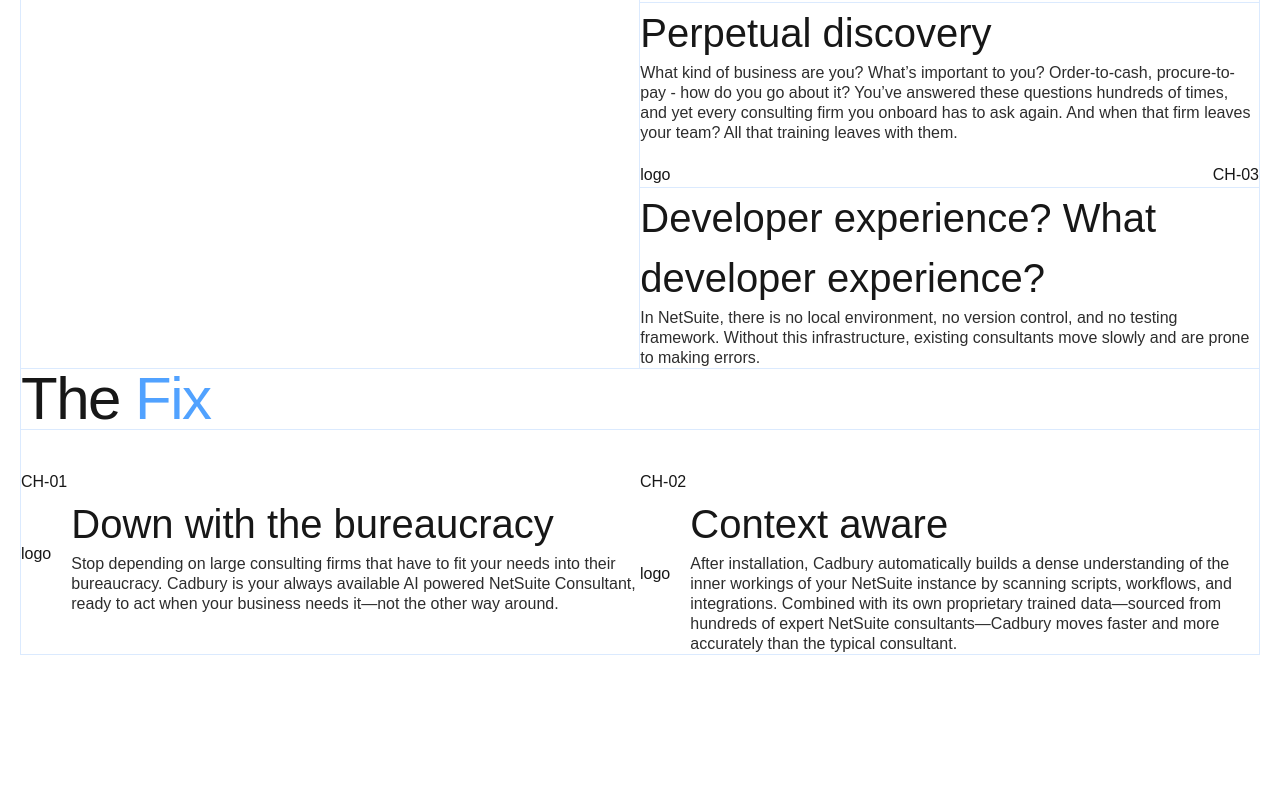
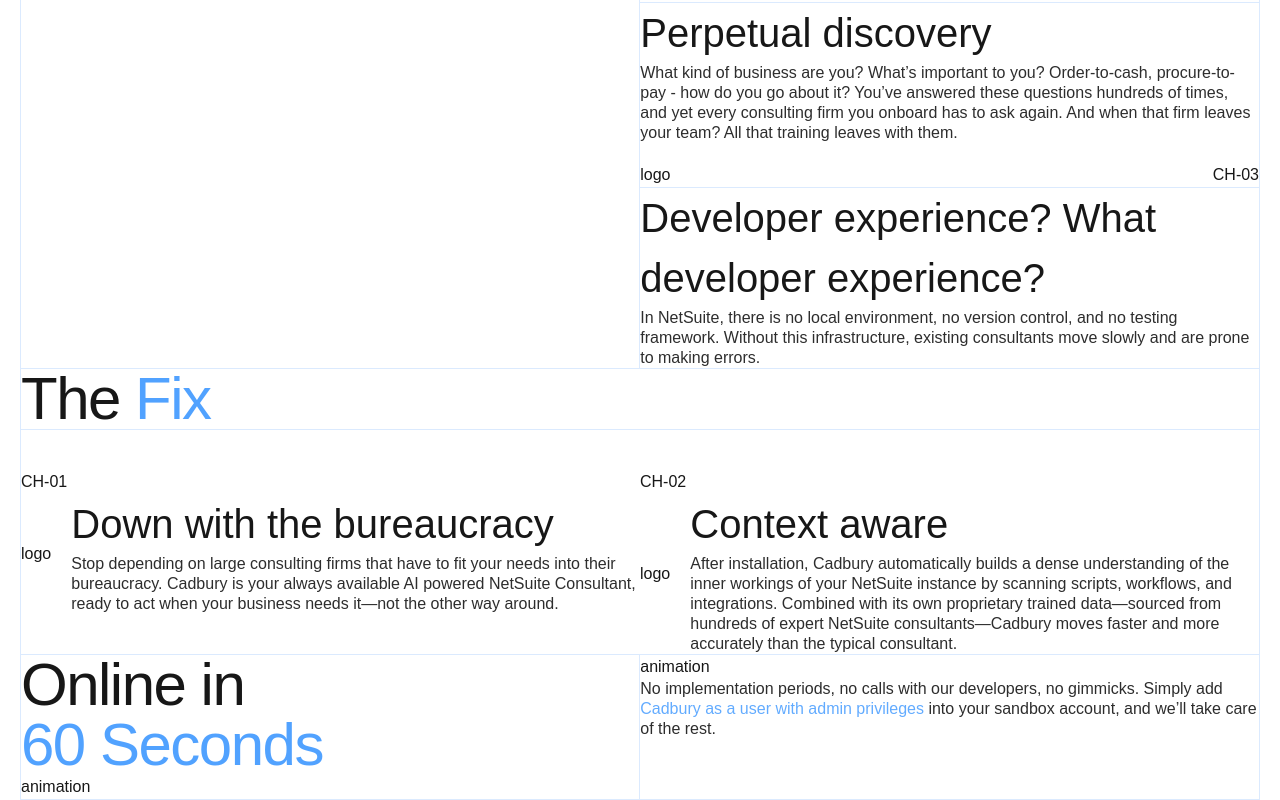
Before and after one commit to cadburylabs/trycadbury.com, a Next.js app: page / in a window 1280 px wide. Shown: the part 1007-1807 px from the top of the page. Before the commit the page ends 1662 px from the top, so only its background shows below. Built offline with nearby package versions, Linux system fonts and the light colour scheme.

Commit message:
add Online section

```diff
--- a/src/app/page.tsx
+++ b/src/app/page.tsx
@@ -2,6 +2,7 @@
 import { Fix } from '@/components/Fix/Fix'
 import { Header } from '@/components/Header/Header'
 import { Intro } from '@/components/Intro/Intro'
+import { Online } from '@/components/Online/Online'
 
 export default function Home() {
     return (
@@ -11,6 +12,7 @@
                 <Intro />
                 <Challenge />
                 <Fix />
+                <Online />
             </main>
             <footer />
         </>
--- /dev/null
+++ b/src/components/Online/Online.tsx
@@ -0,0 +1,35 @@
+import React from 'react'
+import { FlexContainer } from '../FlexContainer'
+import { P } from '../Typography/P'
+import { H2 } from '../Typography/H2'
+
+export const Online = () => {
+    return (
+        <section className="flex mx-5">
+            <FlexContainer
+                direction="flex-col"
+                className="border-l-[0.5px] border-r-[0.5px] border-b-[0.5px] border-blue-100"
+            >
+                <H2>
+                    Online in <br />
+                    <span className="text-blue-400">60 Seconds</span>
+                </H2>
+                <div>animation</div>
+            </FlexContainer>
+            <FlexContainer
+                direction="flex-col"
+                className="border-r-[0.5px] border-b-[0.5px] border-blue-100"
+            >
+                <div>animation</div>
+                <P>
+                    No implementation periods, no calls with our developers, no
+                    gimmicks. Simply add{' '}
+                    <span className="text-blue-400">
+                        Cadbury as a user with admin privileges
+                    </span>{' '}
+                    into your sandbox account, and we’ll take care of the rest.
+                </P>
+            </FlexContainer>
+        </section>
+    )
+}
```
